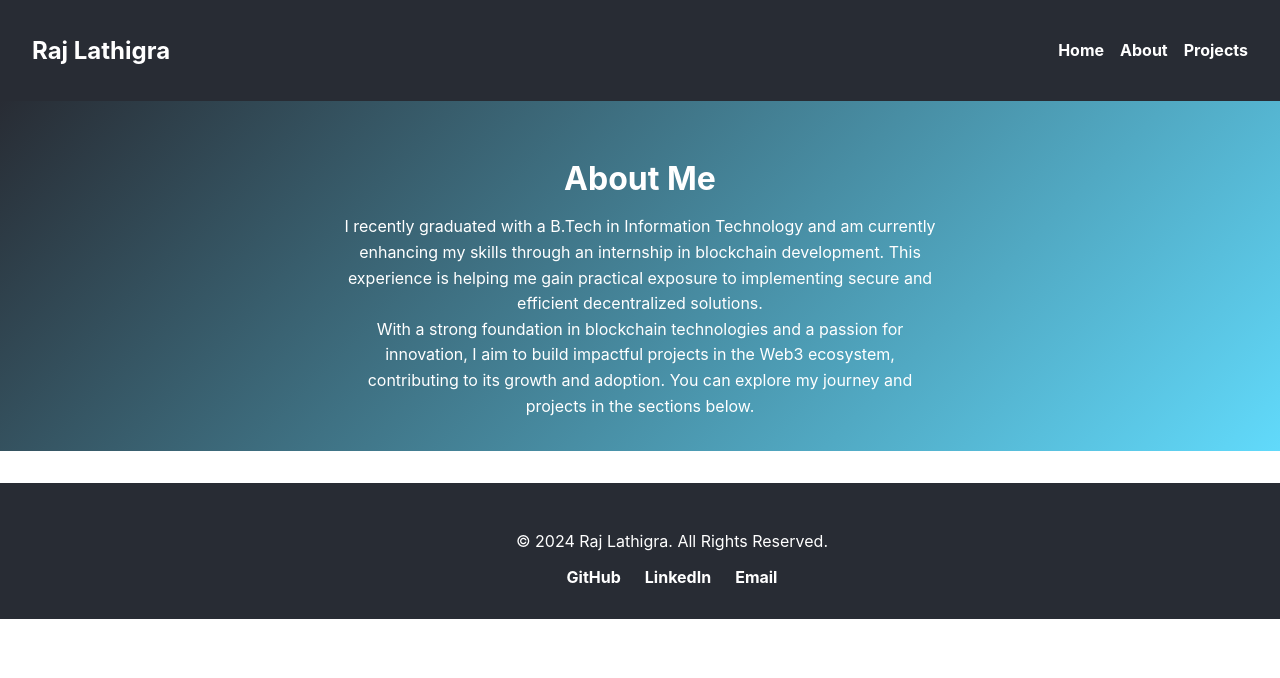
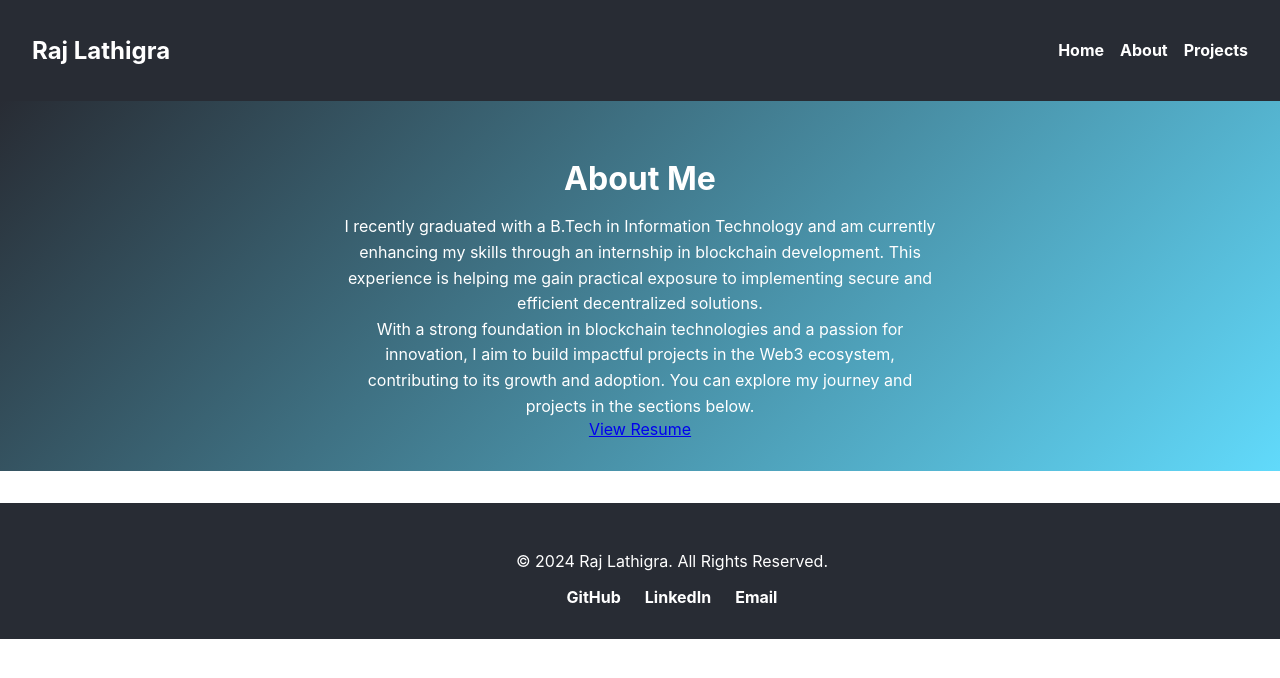
Before and after one commit to raj-1106/Portfolio, a React (Create React App) app: page /about in a window 1280 px wide. Shown: the top 678 px of the page. Built offline with nearby package versions, Linux system fonts and the light colour scheme.

Commit message:
Update About.jsx

```diff
--- a/src/components/About.jsx
+++ b/src/components/About.jsx
@@ -10,6 +10,9 @@ const About = () => (
     <p>
       With a strong foundation in blockchain technologies and a passion for innovation, I aim to build impactful projects in the Web3 ecosystem, contributing to its growth and adoption. You can explore my journey and projects in the sections below.
     </p>
+    <a href="/public/Raj_Lathigra_Resume.pdf" target="_blank" rel="noopener noreferrer">
+      View Resume
+    </a>
   </section>
 );
 
```
